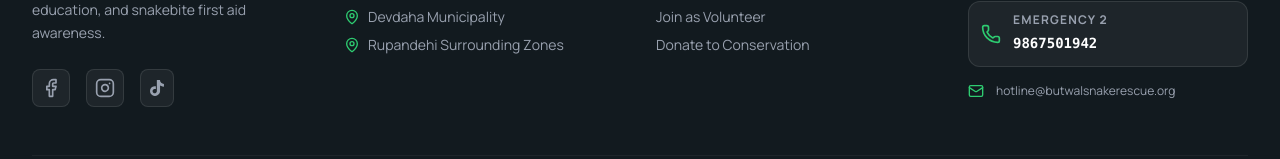
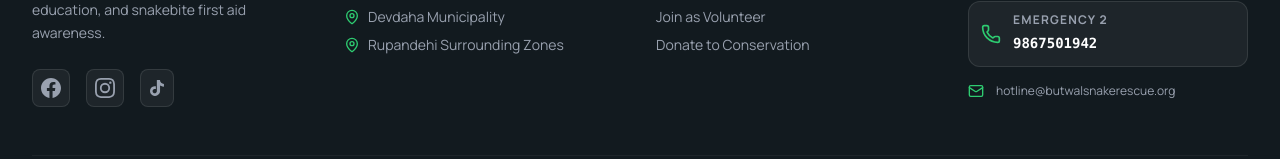
Before and after one commit to x7b46b2z-byte/butwalsnake, a Next.js app: page / in a window 1280 px wide. Shown: the part 3041-3200 px from the top of the page. Built offline with nearby package versions, Linux system fonts and the light colour scheme; no server answers.

Commit message:
fix: replace lucide-react social icons with raw SVGs to fix build error

```diff
--- a/src/components/Footer.tsx
+++ b/src/components/Footer.tsx
@@ -3,7 +3,7 @@
 import React from 'react';
 import Link from 'next/link';
 import { useApp } from '@/context/AppContext';
-import { ShieldAlert, Phone, Mail, MapPin, Heart, Facebook, Instagram } from 'lucide-react';
+import { ShieldAlert, Phone, Mail, MapPin, Heart } from 'lucide-react';
 
 export const Footer: React.FC = () => {
   const { t } = useApp();
@@ -31,19 +31,23 @@
                 href="https://facebook.com/butwalsnakerescuers"
                 target="_blank"
                 rel="noreferrer"
-                className="p-2 bg-white/5 hover:bg-primary/10 border border-white/10 hover:border-primary/20 rounded-lg text-gray-400 hover:text-primary transition-all duration-300"
+                className="p-2 bg-white/5 hover:bg-primary/10 border border-white/10 hover:border-primary/20 rounded-lg text-gray-400 hover:text-primary transition-all duration-300 flex items-center justify-center"
                 aria-label="Facebook"
               >
-                <Facebook className="h-5 w-5" />
+                <svg className="h-5 w-5" fill="currentColor" viewBox="0 0 24 24">
+                  <path d="M24 12.073C24 5.405 18.627 0 12 0S0 5.405 0 12.073C0 18.1 4.388 23.094 10.125 24v-8.437H7.078v-3.49h3.047V9.413c0-3.007 1.792-4.669 4.533-4.669 1.312 0 2.686.235 2.686.235v2.953H15.83c-1.491 0-1.956.925-1.956 1.874v2.25h3.328l-.532 3.49h-2.796V24C19.612 23.094 24 18.1 24 12.073z"/>
+                </svg>
               </a>
               <a
                 href="https://instagram.com/butwalsnakerescuers"
                 target="_blank"
                 rel="noreferrer"
-                className="p-2 bg-white/5 hover:bg-primary/10 border border-white/10 hover:border-primary/20 rounded-lg text-gray-400 hover:text-primary transition-all duration-300"
+                className="p-2 bg-white/5 hover:bg-primary/10 border border-white/10 hover:border-primary/20 rounded-lg text-gray-400 hover:text-primary transition-all duration-300 flex items-center justify-center"
                 aria-label="Instagram"
               >
-                <Instagram className="h-5 w-5" />
+                <svg className="h-5 w-5" fill="currentColor" viewBox="0 0 24 24">
+                  <path d="M12 2.163c3.204 0 3.584.012 4.85.07 3.252.148 4.771 1.691 4.919 4.919.058 1.265.069 1.645.069 4.849 0 3.205-.012 3.584-.069 4.849-.149 3.225-1.664 4.771-4.919 4.919-1.266.058-1.644.07-4.85.07-3.204 0-3.584-.012-4.849-.07-3.26-.149-4.771-1.699-4.919-4.92-.058-1.265-.07-1.644-.07-4.849 0-3.204.013-3.583.07-4.849.149-3.227 1.664-4.771 4.919-4.919 1.266-.057 1.645-.069 4.849-.069zM12 0C8.741 0 8.333.014 7.053.072 2.695.272.273 2.69.073 7.052.014 8.333 0 8.741 0 12c0 3.259.014 3.668.072 4.948.2 4.358 2.618 6.78 6.98 6.98C8.333 23.986 8.741 24 12 24c3.259 0 3.668-.014 4.948-.072 4.354-.2 6.782-2.618 6.979-6.98.059-1.28.073-1.689.073-4.948 0-3.259-.014-3.667-.072-4.947-.196-4.354-2.617-6.78-6.979-6.98C15.668.014 15.259 0 12 0zm0 5.838a6.162 6.162 0 100 12.324 6.162 6.162 0 000-12.324zM12 16a4 4 0 110-8 4 4 0 010 8zm6.406-11.845a1.44 1.44 0 100 2.881 1.44 1.44 0 000-2.881z"/>
+                </svg>
               </a>
               <a
                 href="https://tiktok.com/@butwalsnakerescuers"
```
